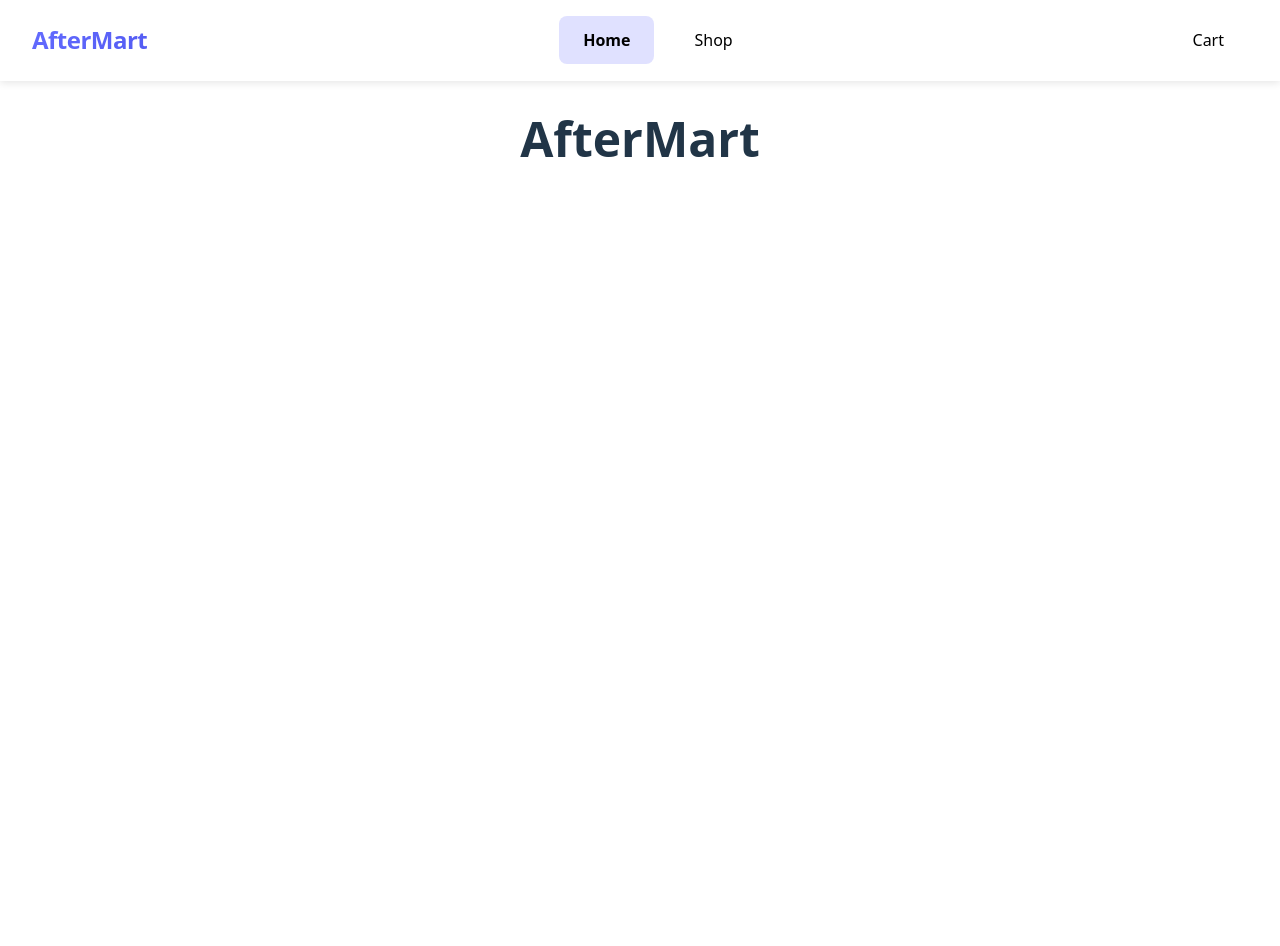
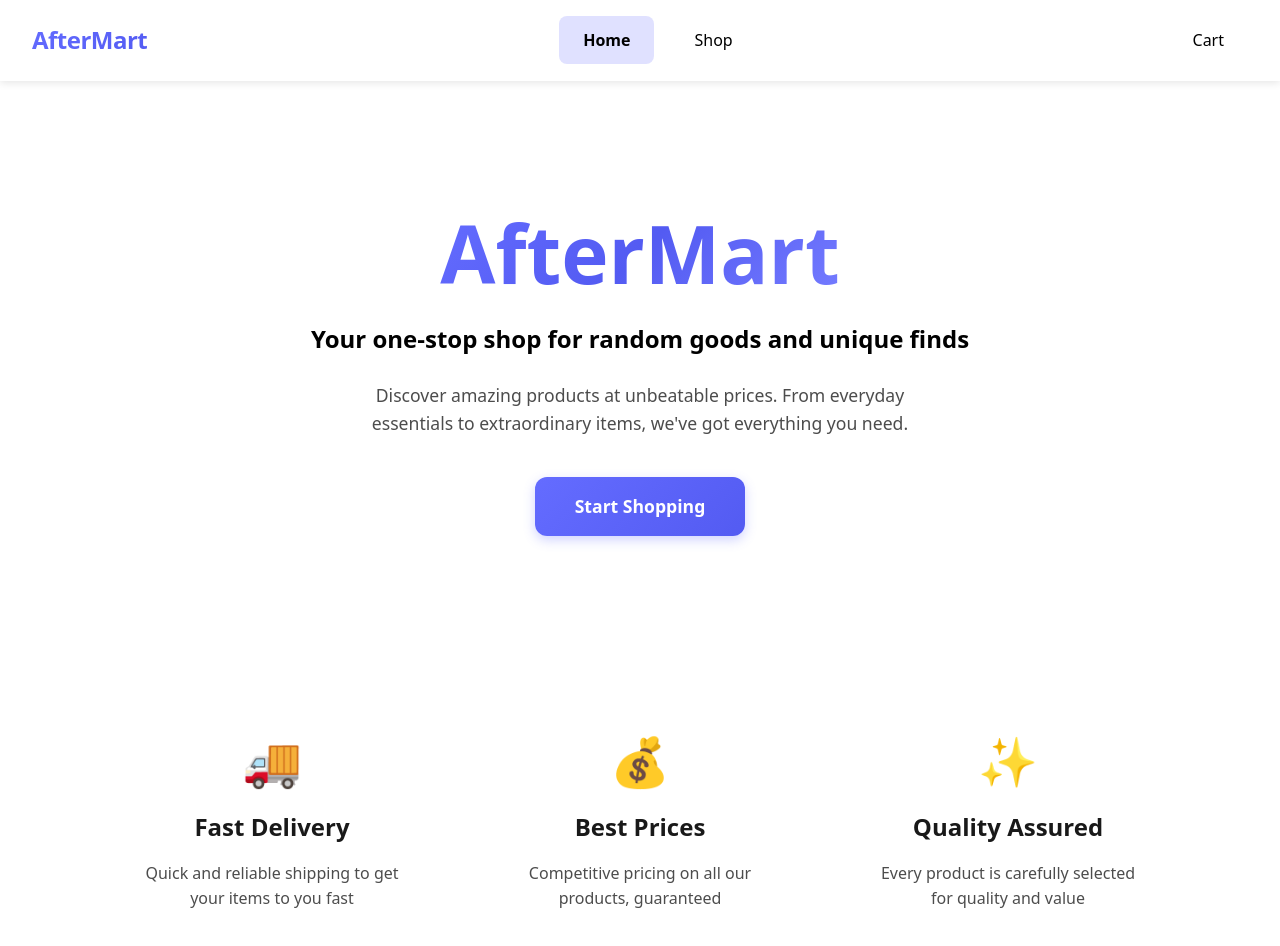
Before and after one commit to vinhello/shopping-cart, a React (Vite) app: page / in a window 1280 px wide. Shown: the top 946 px of the page. Before the commit the page ends 800 px from the top, so only its background shows below. Built offline with nearby package versions, Linux system fonts and the light colour scheme.

Commit message:
Update homepage and homepage css

```diff
--- a/src/App.css
+++ b/src/App.css
@@ -291,17 +291,172 @@
 
 .home-page {
   padding: 0;
-  text-align: center;
+  display: flex;
+  flex-direction: column;
+  gap: 4rem;
 }
 
-.home-page h1 {
-  font-size: 3rem;
-  margin-bottom: 1rem;
+/* Hero Section */
+.home-page__hero {
+  text-align: center;
+  padding: 4rem 2rem;
+  display: flex;
+  flex-direction: column;
+  align-items: center;
+  gap: 1.5rem;
+  max-width: 800px;
+  margin: 0 auto;
 }
 
-.home-page p {
-  font-size: 1.25rem;
-  color: rgba(255, 255, 255, 0.7);
+.home-page__title {
+  margin: 0;
+  font-size: 4rem;
+  line-height: 1.1;
+}
+
+.home-page__title-gradient {
+  background: linear-gradient(135deg, #646cff 0%, #535bf2 50%, #747bff 100%);
+  -webkit-background-clip: text;
+  -webkit-text-fill-color: transparent;
+  background-clip: text;
+  display: inline-block;
+}
+
+.home-page__tagline {
+  font-size: 1.5rem;
+  font-weight: 600;
+  color: #000000;
+  margin: 0;
+}
+
+.home-page__description {
+  font-size: 1.1rem;
+  color: rgba(0, 0, 0, 0.7);
+  line-height: 1.6;
+  margin: 0;
+  max-width: 600px;
+}
+
+.home-page__cta {
+  display: inline-block;
+  padding: 1rem 2.5rem;
+  font-size: 1.1rem;
+  font-weight: 600;
+  background: linear-gradient(135deg, #646cff 0%, #535bf2 100%);
+  color: white;
+  text-decoration: none;
+  border-radius: 12px;
+  transition: all 0.3s ease;
+  box-shadow: 0 4px 12px rgba(100, 108, 255, 0.3);
+  margin-top: 1rem;
+}
+
+.home-page__cta:hover {
+  transform: translateY(-2px);
+  box-shadow: 0 6px 20px rgba(100, 108, 255, 0.4);
+  background: linear-gradient(135deg, #535bf2 0%, #646cff 100%);
+}
+
+/* Features Section */
+.home-page__features {
+  display: grid;
+  grid-template-columns: 1fr;
+  gap: 2rem;
+  padding: 0 2rem;
+  max-width: 1200px;
+  margin: 0 auto;
+}
+
+.home-page__feature-card {
+  background-color: rgba(255, 255, 255, 0.05);
+  border: 1px solid rgba(255, 255, 255, 0.1);
+  border-radius: 16px;
+  padding: 2.5rem 2rem;
+  text-align: center;
+  transition: all 0.3s ease;
+  display: flex;
+  flex-direction: column;
+  align-items: center;
+  gap: 1rem;
+}
+
+.home-page__feature-card:hover {
+  transform: translateY(-4px);
+  box-shadow: 0 8px 24px rgba(0, 0, 0, 0.3);
+  border-color: rgba(100, 108, 255, 0.3);
+  background-color: rgba(255, 255, 255, 0.08);
+}
+
+.home-page__feature-icon {
+  font-size: 3rem;
+  line-height: 1;
+  margin-bottom: 0.5rem;
+}
+
+.home-page__feature-title {
+  font-size: 1.5rem;
+  font-weight: 600;
+  margin: 0;
+  color: rgba(0, 0, 0, 0.9);
+}
+
+.home-page__feature-text {
+  font-size: 1rem;
+  color: rgba(0, 0, 0, 0.7);
+  line-height: 1.6;
+  margin: 0;
+  max-width: 300px;
+}
+
+/* Responsive Design for Home Page */
+@media (min-width: 768px) {
+  .home-page__features {
+    grid-template-columns: repeat(3, 1fr);
+  }
+
+  .home-page__hero {
+    padding: 6rem 2rem;
+  }
+
+  .home-page__title {
+    font-size: 5rem;
+  }
+}
+
+@media (max-width: 768px) {
+  .home-page {
+    gap: 3rem;
+  }
+
+  .home-page__hero {
+    padding: 3rem 1.5rem;
+  }
+
+  .home-page__title {
+    font-size: 2.5rem;
+  }
+
+  .home-page__tagline {
+    font-size: 1.25rem;
+  }
+
+  .home-page__description {
+    font-size: 1rem;
+  }
+
+  .home-page__cta {
+    padding: 0.875rem 2rem;
+    font-size: 1rem;
+  }
+
+  .home-page__features {
+    padding: 0 1rem;
+    gap: 1.5rem;
+  }
+
+  .home-page__feature-card {
+    padding: 2rem 1.5rem;
+  }
 }
 
 .cart-page {
@@ -406,10 +561,6 @@
 
   .shop-page h1,
   .cart-page h1 {
-    font-size: 2rem;
-  }
-
-  .home-page h1 {
     font-size: 2rem;
   }
 }
--- a/src/components/HomePage.jsx
+++ b/src/components/HomePage.jsx
@@ -1,8 +1,47 @@
+import { Link } from "react-router-dom";
+
 export default function HomePage() {
   return (
     <div className="home-page">
-      <h1>AfterMart</h1>
-      <p>Welcome to the online marketplace for random goods!</p>
+      <section className="home-page__hero">
+        <h1 className="home-page__title">
+          <span className="home-page__title-gradient">AfterMart</span>
+        </h1>
+        <p className="home-page__tagline">
+          Your one-stop shop for random goods and unique finds
+        </p>
+        <p className="home-page__description">
+          Discover amazing products at unbeatable prices. From everyday
+          essentials to extraordinary items, we've got everything you need.
+        </p>
+        <Link to="/shop" className="home-page__cta">
+          Start Shopping
+        </Link>
+      </section>
+
+      <section className="home-page__features">
+        <div className="home-page__feature-card">
+          <div className="home-page__feature-icon">🚚</div>
+          <h3 className="home-page__feature-title">Fast Delivery</h3>
+          <p className="home-page__feature-text">
+            Quick and reliable shipping to get your items to you fast
+          </p>
+        </div>
+        <div className="home-page__feature-card">
+          <div className="home-page__feature-icon">💰</div>
+          <h3 className="home-page__feature-title">Best Prices</h3>
+          <p className="home-page__feature-text">
+            Competitive pricing on all our products, guaranteed
+          </p>
+        </div>
+        <div className="home-page__feature-card">
+          <div className="home-page__feature-icon">✨</div>
+          <h3 className="home-page__feature-title">Quality Assured</h3>
+          <p className="home-page__feature-text">
+            Every product is carefully selected for quality and value
+          </p>
+        </div>
+      </section>
     </div>
   );
 }
```
